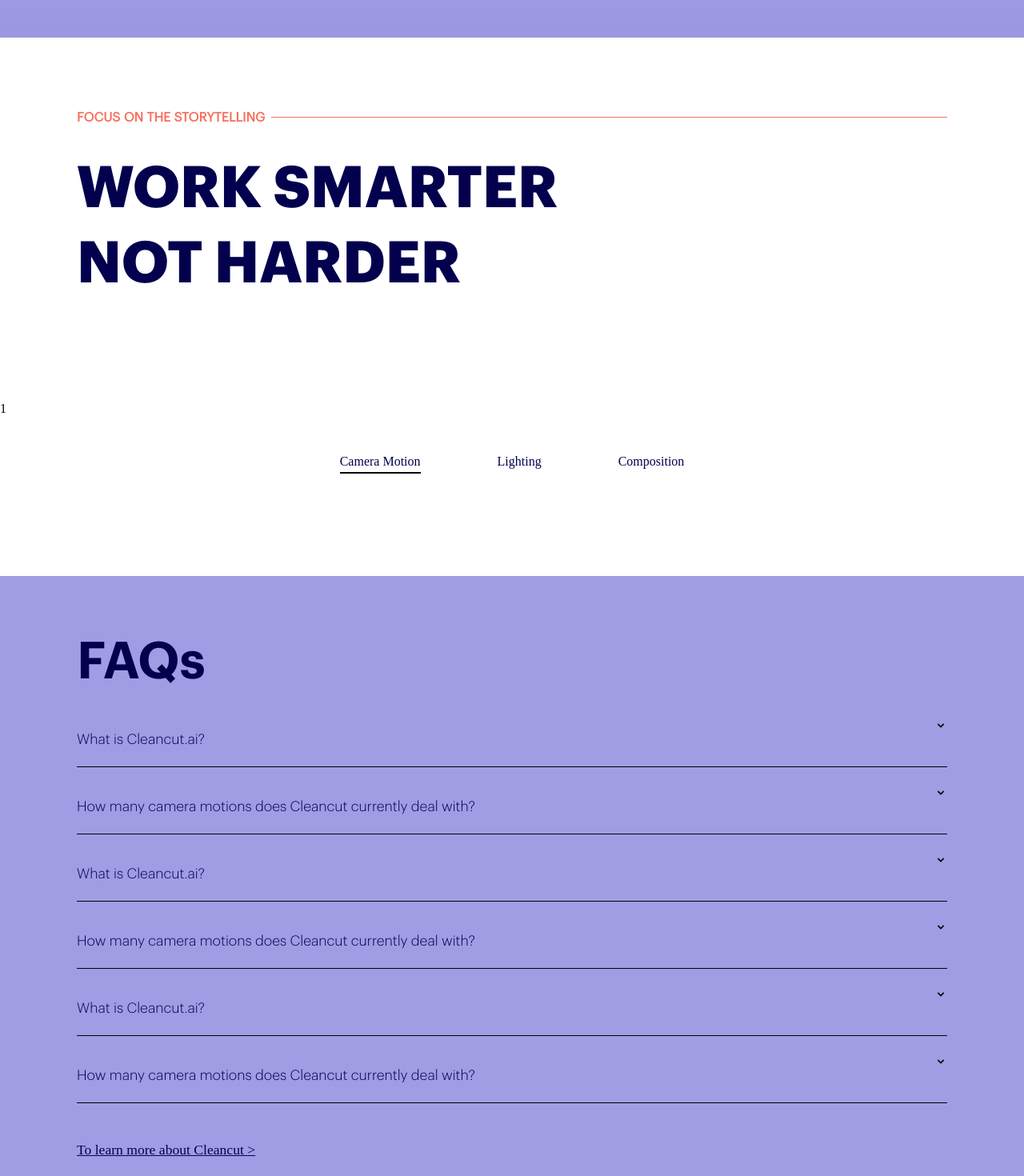
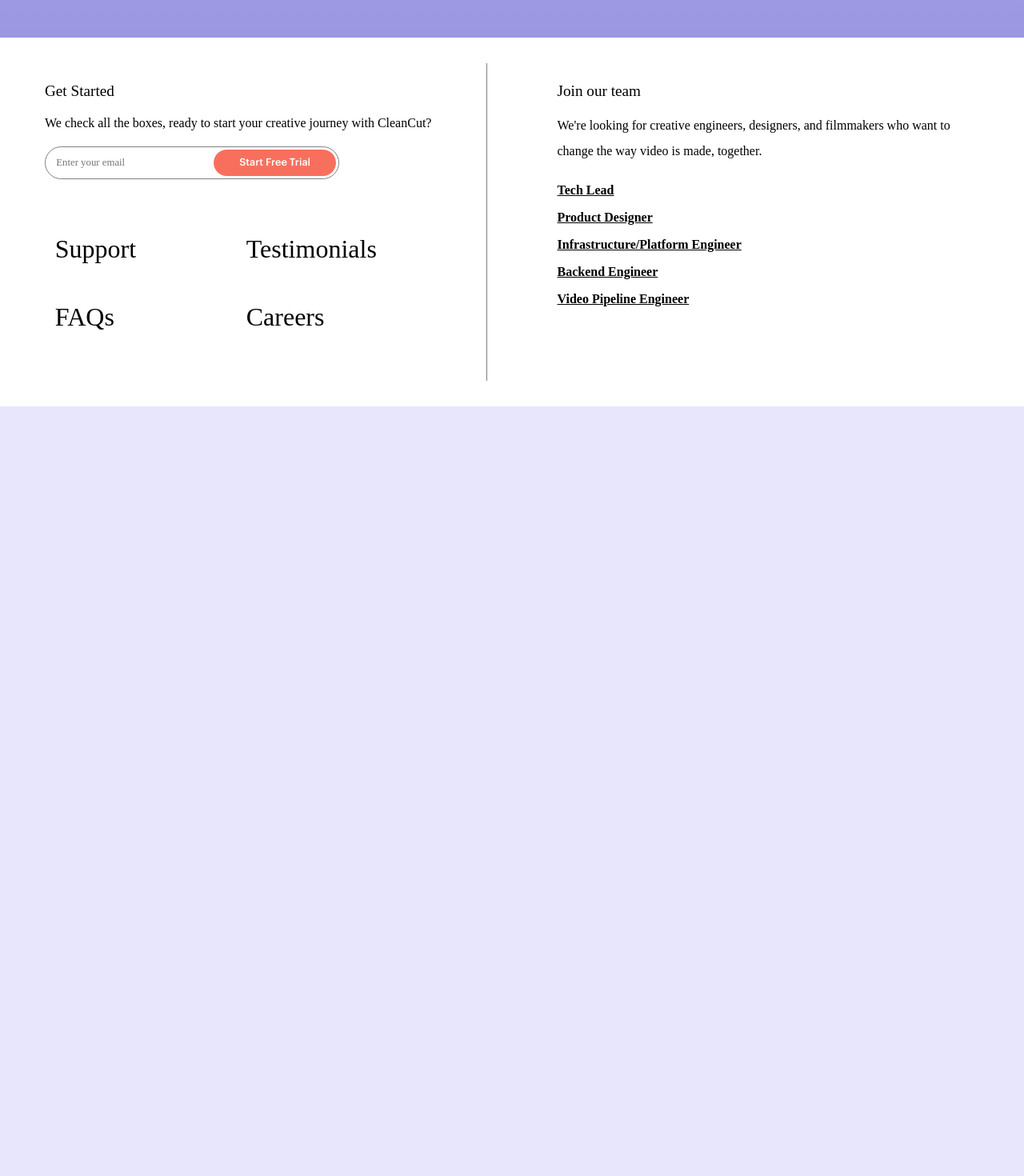
Before and after one commit to samudra-perera/cleancut.ai, a React (Create React App) app in the folder client/: page / in a window 1280 px wide. Shown: the part 3720-5190 px from the top of the page at 80% size. After the commit the page ends 4228 px from the top, so only its background shows below. Built offline with nearby package versions, Linux system fonts and the light colour scheme; a web font is replaced by a local one.

Commit message:
Deprecating components as per design update March 27, 2023

```diff
--- a/client/src/App.js
+++ b/client/src/App.js
@@ -1,6 +1,6 @@
 import CallToAction from "./components/CallToAction/CallToAction";
-import Demonstration from "./components/Demonstration/Demonstration";
-import FAQ from "./components/FAQ/FAQ";
+// import Demonstration from "./components/Demonstration/Demonstration";
+// import FAQ from "./components/FAQ/FAQ";
 import Footer from "./components/Footer/Footer";
 import NavBar from "./components/nav/NavBar";
 import WorkFlow from "./components/WorkFlow/WorkFlow";
@@ -12,8 +12,8 @@ function App() {
       <NavBar/>
       <CallToAction />
       <WorkFlow/>
-      <Demonstration/>
-      <FAQ/>
+      {/* <Demonstration/> */}
+      {/* <FAQ/> */}
       <Footer/>
     </>
   );
--- a/client/src/components/Demonstration/Demonstration.jsx
+++ b/client/src/components/Demonstration/Demonstration.jsx
@@ -1,28 +1,30 @@
-import React from "react";
-import {
-  WorkFlowHeading,
-  WorkFlowHeaderContainer,
-} from "../WorkFlow/styles/Workflow.styles";
-import HeaderTag from "../HeaderTag";
-import { DemonstrationContainer } from "./style/Demonstration.style";
-import TabView from "./TabView";
-import TabContent from "./TabContent";
-import { tabInformation } from './TabInformation'
+//DEPRECATED COMPONENT AS OF MARCH 28 2023 DESIGN UPDATE
+//
+// import React from "react";
+// import {
+//   WorkFlowHeading,
+//   WorkFlowHeaderContainer,
+// } from "../WorkFlow/styles/Workflow.styles";
+// import HeaderTag from "../HeaderTag";
+// import { DemonstrationContainer } from "./style/Demonstration.style";
+// import TabView from "./TabView";
+// import TabContent from "./TabContent";
+// import { tabInformation } from './TabInformation'
 
-const Demonstration = () => {
-  return (
-    <DemonstrationContainer>
-      <WorkFlowHeaderContainer>
-        <HeaderTag text={"Focus on the storytelling"} color={"#F8705D"} />
-        <WorkFlowHeading>Work Smarter Not Harder</WorkFlowHeading>
-      </WorkFlowHeaderContainer>
-      <TabView tabs={[
-    {name: 'Camera Motion', content: <TabContent content={tabInformation[0]}/>},
-    {name: 'Lighting', content: <TabContent content={tabInformation[1]}/>},
-    {name: 'Composition', content: <TabContent content={tabInformation[2]}/>},
-]}/>
-    </DemonstrationContainer>
-  );
-};
+// const Demonstration = () => {
+//   return (
+//     <DemonstrationContainer>
+//       <WorkFlowHeaderContainer>
+//         <HeaderTag text={"Focus on the storytelling"} color={"#F8705D"} />
+//         <WorkFlowHeading>Work Smarter Not Harder</WorkFlowHeading>
+//       </WorkFlowHeaderContainer>
+//       <TabView tabs={[
+//     {name: 'Camera Motion', content: <TabContent content={tabInformation[0]}/>},
+//     {name: 'Lighting', content: <TabContent content={tabInformation[1]}/>},
+//     {name: 'Composition', content: <TabContent content={tabInformation[2]}/>},
+// ]}/>
+//     </DemonstrationContainer>
+//   );
+// };
 
-export default Demonstration;
+// export default Demonstration;
--- a/client/src/components/FAQ/FAQ.jsx
+++ b/client/src/components/FAQ/FAQ.jsx
@@ -1,27 +1,28 @@
-import React from "react";
-import {
-  StyledContainer,
-} from "../CallToAction/styles/CTA.styled";
-import { FAQContainerMain, FAQLink, FAQHeading, FAQContainerSecondary } from "./styles/FAQ.styles";
-import { QnA } from "./Questions";
-import FAQDropDown from "./FAQDropDown";
+// DEPRECATED COMPONENT AS OF MARCH 27 DESIGN UPDATE
+// import React from "react";
+// import {
+//   StyledContainer,
+// } from "../CallToAction/styles/CTA.styled";
+// import { FAQContainerMain, FAQLink, FAQHeading, FAQContainerSecondary } from "./styles/FAQ.styles";
+// import { QnA } from "./Questions";
+// import FAQDropDown from "./FAQDropDown";
 
-const FAQ = () => {
-  return (
-    <>
-      <FAQContainerMain>
-        <FAQContainerSecondary>
-          <FAQHeading>FAQs</FAQHeading>
-          {
-            QnA.map((question, index) => {
-                return <FAQDropDown question={question} key={index}/>
-            })
-          }
-          <FAQLink href="http://google.com">To learn more about Cleancut {">"}</FAQLink>
-        </FAQContainerSecondary>
-      </FAQContainerMain>
-    </>
-  );
-};
+// const FAQ = () => {
+//   return (
+//     <>
+//       <FAQContainerMain>
+//         <FAQContainerSecondary>
+//           <FAQHeading>FAQs</FAQHeading>
+//           {
+//             QnA.map((question, index) => {
+//                 return <FAQDropDown question={question} key={index}/>
+//             })
+//           }
+//           <FAQLink href="http://google.com">To learn more about Cleancut {">"}</FAQLink>
+//         </FAQContainerSecondary>
+//       </FAQContainerMain>
+//     </>
+//   );
+// };
 
-export default FAQ;
+// export default FAQ;
```
